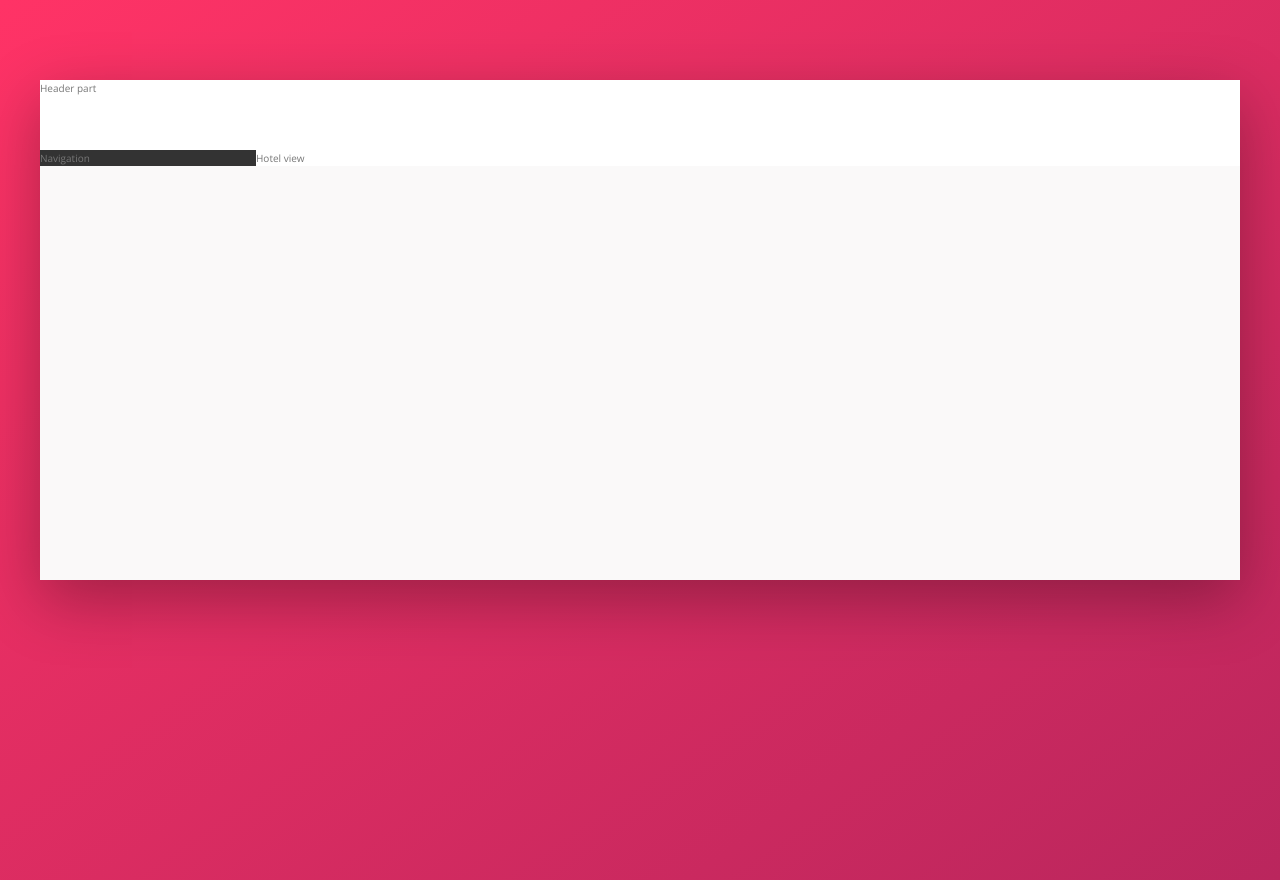
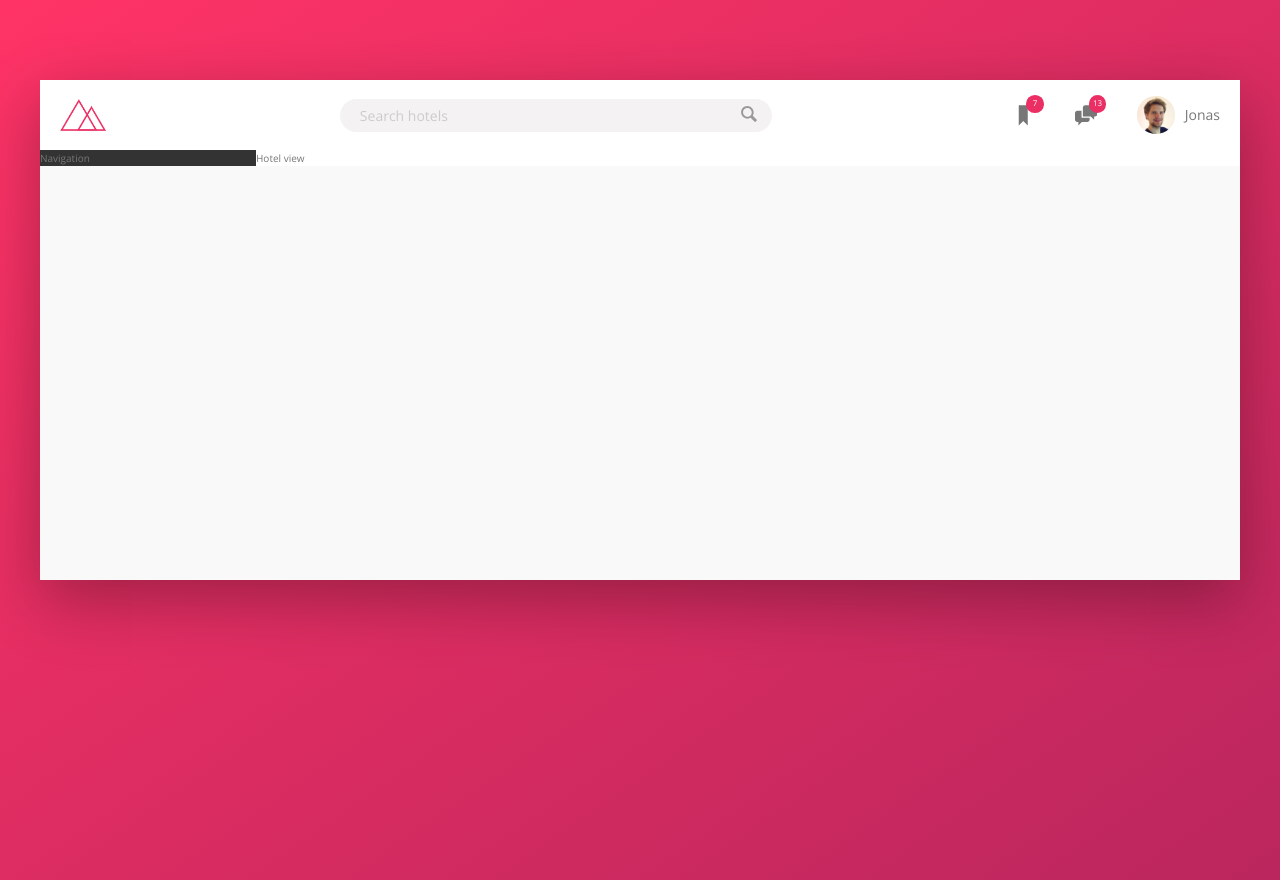
Before and after one commit to Jascha-Biederstedt/trillo, a website: page index.html in a window 1280 px wide. Drawn offline with nearby package versions, Linux system fonts and the light colour scheme.

Commit message:
Build the header

```diff
--- a/index.html
+++ b/index.html
@@ -15,12 +15,42 @@
     <body>
         <div class="container">
             <header class="header">
-                Header part
+                <img src="img/logo.png" alt="trillo logo" class="logo">
+
+                <form action="#" class="search">
+                    <input type="text" class="search__input" placeholder="Search hotels">
+                    <button class="search__button">
+                        <svg class="search__icon">
+                            <use xlink:href="img/sprite.svg#icon-magnifying-glass"></use>
+                        </svg>
+                    </button>
+                </form>
+
+                <nav class="user-nav">
+                    <div class="user-nav__icon-box">
+                        <svg class="user-nav__icon">
+                            <use xlink:href="img/sprite.svg#icon-bookmark"></use>
+                        </svg>
+                        <span class="user-nav__notification">7</span>
+                    </div>
+                    <div class="user-nav__icon-box">
+                        <svg class="user-nav__icon">
+                            <use xlink:href="img/sprite.svg#icon-chat"></use>
+                        </svg>
+                        <span class="user-nav__notification">13</span>
+                    </div>
+                    <div class="user-nav__user">
+                        <img src="img/user.jpg" alt="User photo" class="user-nav__user-photo">
+                        <span class="user-nav__user-name">Jonas</span>
+                    </div>
+                </nav>
             </header>
+
             <div class="content">
                 <nav class="sidebar">
                     Navigation
                 </nav>
+
                 <main class="hotel-view">
                     Hotel view
                 </main>
--- a/sass/_components.scss
+++ b/sass/_components.scss
@@ -0,0 +1,113 @@
+// LOGO
+
+.logo {
+    height: 3.25rem;
+    margin-left: 2rem;
+}
+
+// SEARCH-BOX
+
+.search {
+    flex: 0 0 40%;
+    display: flex;
+    align-items: center;
+    justify-content: center;
+
+    &__input {
+        font-family: inherit;
+        font-size: inherit;
+        color: inherit;
+        background-color: var(--color-grey-light-2);
+        border: none;
+        padding: .7rem 2rem;
+        border-radius: 100px;
+        width: 90%;
+        transition: all .2s;
+        margin-right: -3.25rem;
+
+        &:focus {
+            outline: none;
+            width: 100%;
+            background-color: var(--color-grey-light-3);
+        }
+
+        &::-webkit-input-placeholder {
+            font-weight: 100;
+            color: var(--color-grey-light-4);
+        }
+    }
+
+    &__input:focus + &__button {
+        background-color: var(--color-grey-light-3)
+    }
+
+    &__button {
+        border: none;
+        background-color: var(--color-grey-light-2);
+
+        &:focus {
+            outline: none;
+        }
+
+        &:active {
+            transform: translateY(2px);
+        }
+    }
+
+    &__icon {
+        height: 2rem;
+        width: 2rem;
+        fill: var(--color-grey-dark-3);
+    }
+}
+
+// USER NAVIGATION
+
+.user-nav {
+    display: flex;
+    align-items: center;
+    align-self: stretch;
+
+    & > * {
+        padding: 0 2rem;
+        cursor: pointer;
+        height: 100%;
+        display: flex;
+        align-items: center;
+
+        &:hover {
+            background-color: var(--color-grey-light-2);
+        }
+    }
+
+    &__icon-box {
+        position: relative;
+    }
+
+    &__icon {
+        height: 2.25rem;
+        width: 2.25rem;
+        fill: var(--color-grey-dark-2);
+    }
+
+    &__notification {
+        font-size: .8rem;
+        height: 1.75rem;
+        width: 1.75rem;
+        border-radius: 50%;
+        background-color: var(--color-primary);
+        color: #fff;
+        position: absolute;
+        top: 1.5rem;
+        right: 1.1rem;
+        display: flex;
+        justify-content: center;
+        align-items: center;
+    }
+
+    &__user-photo {
+        height: 3.75rem;
+        border-radius: 50%;
+        margin-right: 1rem;
+    }
+}
--- a/sass/_layout.scss
+++ b/sass/_layout.scss
@@ -8,9 +8,13 @@
 }
 
 .header {
+    font-size: 1.4rem;
     height: 7rem;
     background-color: #fff;
     border-bottom: var(--color-grey-light-2);
+    display: flex;
+    justify-content: space-between;
+    align-items: center;
 }
 
 .content {
```
Also changed, not shown: css/style.css.
